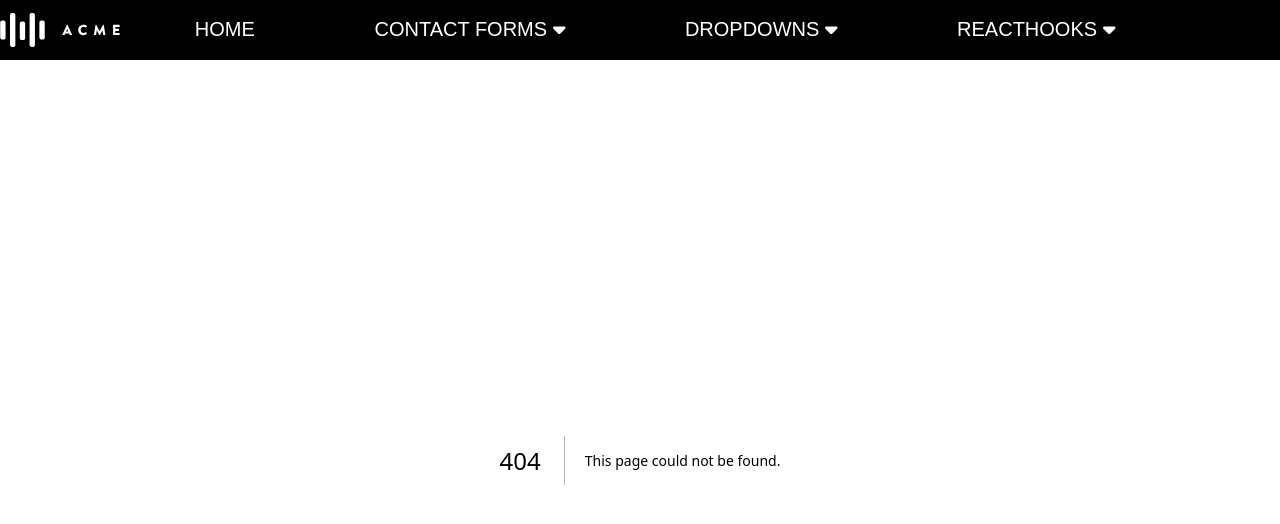
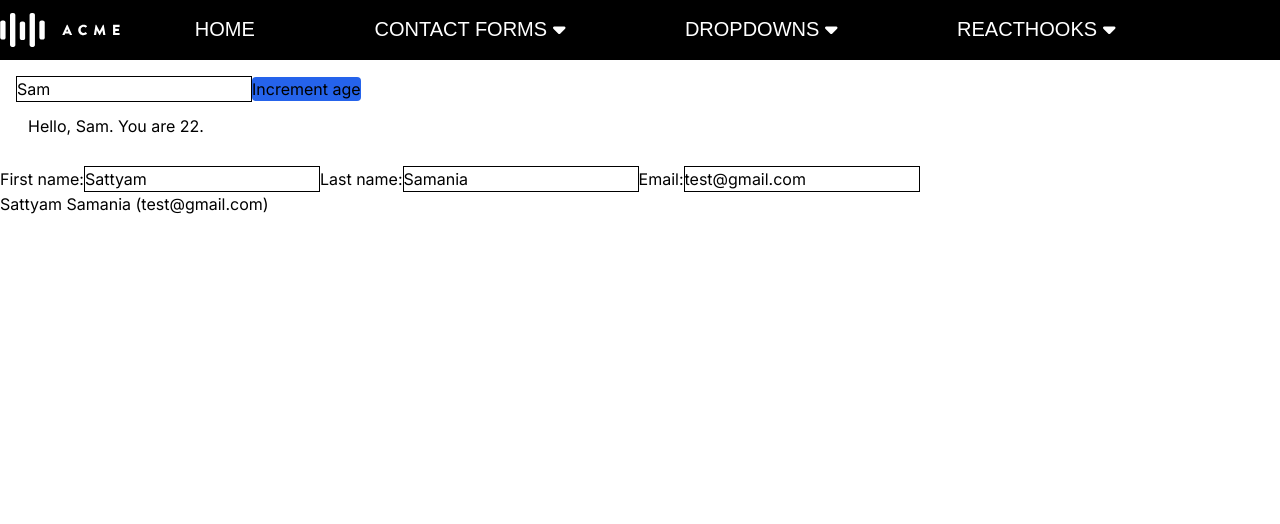
Before and after one commit to SattyamSamania/Contact-Form-formik, a Next.js app: page /useState in a window 1280 px wide. Before the commit this address had no page. Shown: the top 524 px of the page. Built offline with nearby package versions, Linux system fonts and the light colour scheme; a web font is replaced by a local one.

Commit message:
Create page.js

```diff
--- /dev/null
+++ b/app/useState/page.js
@@ -0,0 +1,86 @@
+'use client'
+
+import { useState } from 'react';
+
+export default function page() {
+  const [name, setName] = useState('Sam');
+  const [age, setAge] = useState(22);
+
+
+  const [form, setForm] = useState({
+    firstName: 'Sattyam',
+    lastName: 'Samania',
+    email: 'test@gmail.com',
+  });
+
+
+  const increment=()=>{
+    setAge(a => a + 1)
+  }
+  return (
+    <>
+{/* Using Number and String  */}
+    <div className='w-400 p-4 '>
+
+
+      <input
+      className='border border-black'
+        value={name}
+        onChange={e => setName(e.target.value)}
+      />
+      <button className='bg-blue-600 rounded' onClick={() => setAge(age + 1)}>
+        Increment age
+      </button>
+      <p className='m-3'>Hello, {name}. You are {age}.</p>
+      </div>
+
+{/* Using Objects  */}
+      <div className=''>
+      <label>
+        First name:
+        <input
+        className='border border-black'
+          value={form.firstName}
+          onChange={e => {
+            setForm({
+              ...form,
+              firstName: e.target.value
+            });
+          }}
+        />
+      </label>
+      <label>
+        Last name:
+        <input
+        className='border border-black'
+          value={form.lastName}
+          onChange={e => {
+            setForm({
+              ...form,
+              lastName: e.target.value
+            });
+          }}
+        />
+      </label>
+      <label>
+        Email:
+        <input
+        className='border border-black'
+          value={form.email}
+          onChange={e => {
+            setForm({
+              ...form,
+              email: e.target.value
+            });
+          }}
+        />
+      </label>
+      <p>
+        {form.firstName}{' '}
+        {form.lastName}{' '}
+        ({form.email})
+      </p>
+      </div>
+    </>
+  );
+}
```
